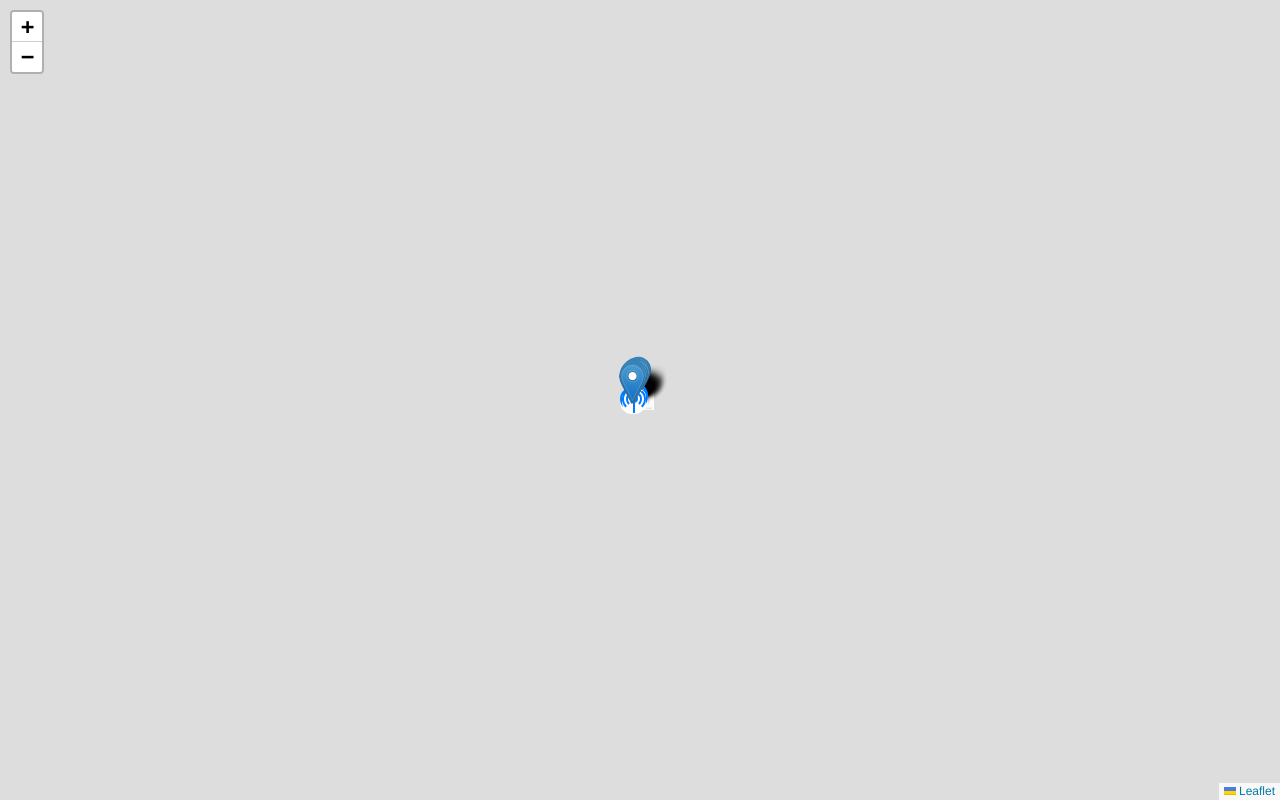
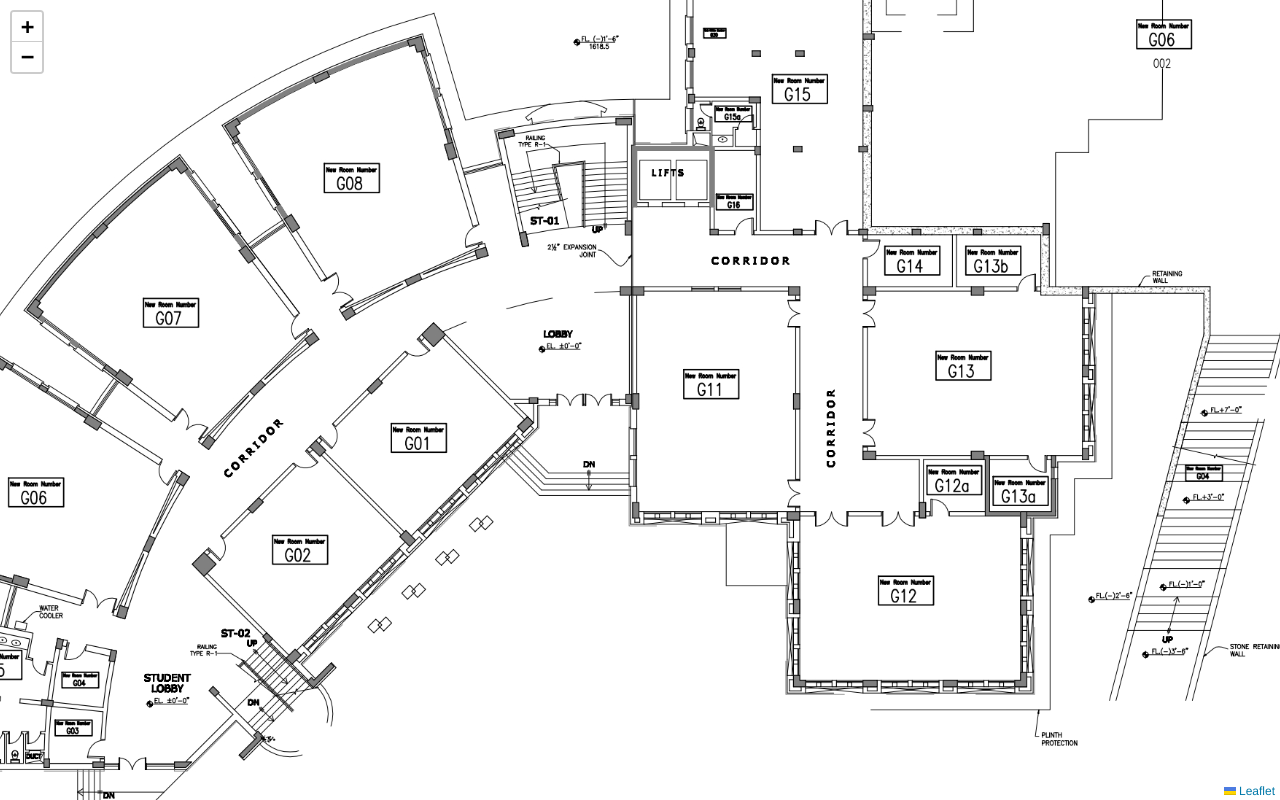
Before and after one commit to Abdullah-Khalil123/Leafleft-Api, a Next.js app: page / in a window 1280 px wide. Built offline with nearby package versions, Linux system fonts and the light colour scheme.

Commit message:
worki worki

```diff
--- a/src/components/FloorPlanMap.tsx
+++ b/src/components/FloorPlanMap.tsx
@@ -9,6 +9,7 @@ import {
 } from 'react-leaflet'
 import L, { LatLngTuple } from 'leaflet'
 import floorplan from './floorplan.jpg' // Make sure the image is in the correct path
+import { useEffect, useState } from 'react'
 
 const imageWidth = 10
 const imageHeight = imageWidth * (floorplan.height / floorplan.width)
@@ -43,17 +44,8 @@ const data = {
     { name: 'O', coordinates: [4.61328125, -10.6953125] },
     { name: 'P', coordinates: [4.25390625, -10.8828125] },
     { name: 'Q', coordinates: [4.94140625, -10.49609375] },
-    { name: 'R', coordinates: [5.484375, -9.921875] },
-    { name: 'S', coordinates: [5.7265625, -9.5546875] },
-    { name: 'T', coordinates: [5.93359375, -9.25390625] },
-    { name: 'U', coordinates: [6.2421875, -8.5625] },
-    { name: 'V', coordinates: [6.3515625, -8.1875] },
-    { name: 'W', coordinates: [5.984375, -8.08203125] },
-    { name: 'X', coordinates: [5.84375, -8.4375] },
-    { name: 'Y', coordinates: [3.56640625, -11.24609375] },
-  ] as { name: string; coordinates: LatLngTuple }[],
+  ],
   paths: [
-    ['Y', 'B'],
     ['B', 'C'],
     ['C', 'D'],
     ['D', 'E'],
@@ -81,54 +73,88 @@ const data = {
     { name: 'B1', coordinates: [3.84765625, -10.890625] },
     { name: 'B2', coordinates: [4.15625, -10.07421875] },
     { name: 'B3', coordinates: [5.0859375, -10.046875] },
-    { name: 'B4', coordinates: [5.09375, -9.12109375] },
-    { name: 'B5', coordinates: [5.921875, -8.82421875] },
-  ] as { name: string; coordinates: LatLngTuple }[],
+  ],
+}
+
+function findShortestPath(start: string, end: string) {
+  const distances: Record<string, number> = {}
+  const previous: Record<string, string | null> = {}
+  const queue: string[] = []
+
+  data.nodes.forEach((node) => {
+    distances[node.name] = Infinity
+    previous[node.name] = null
+    queue.push(node.name)
+  })
+
+  distances[start] = 0
+
+  while (queue.length) {
+    queue.sort((a, b) => distances[a] - distances[b])
+    const current = queue.shift()!
+
+    if (current === end) break
+
+    data.paths.forEach(([nodeA, nodeB]) => {
+      if (current === nodeA || current === nodeB) {
+        const neighbor = current === nodeA ? nodeB : nodeA
+        if (!queue.includes(neighbor)) return
+
+        const alt = distances[current] + 1
+        if (alt < distances[neighbor]) {
+          distances[neighbor] = alt
+          previous[neighbor] = current
+        }
+      }
+    })
+  }
+
+  const path: string[] = []
+  let step: string | null = end
+  while (step) {
+    path.unshift(step)
+    step = previous[step]
+  }
+
+  return path
 }
 
 export default function FloorPlanMap() {
+  const [shortestPath, setShortestPath] = useState<string[]>([])
+
+  useEffect(() => {
+    window.addEventListener('message', (event) => {
+      if (event.data && event.data.start && event.data.end) {
+        setShortestPath(findShortestPath(event.data.start, event.data.end))
+      }
+    })
+  }, [])
+
   return (
     <div style={{ height: '100vh', width: '100%' }}>
       <MapContainer
         center={[imageWidth / 2, -imageHeight / 2]}
-        zoom={1}
+        zoom={6.5}
         style={{ height: '100%', width: '100%' }}
         crs={L.CRS.Simple}
       >
         <ImageOverlay url={floorplan.src} bounds={bounds} />
 
-        {data.nodes.map((node) => (
-          <Marker key={node.name} position={node.coordinates}>
-            <Popup>{`${node.name}: [${node.coordinates[0].toFixed(
-              2
-            )}, ${node.coordinates[1].toFixed(2)}]`}</Popup>
-          </Marker>
-        ))}
-
-        {data.paths.map((path, index) => {
-          const startNode = data.nodes.find((node) => node.name === path[0])
-          const endNode = data.nodes.find((node) => node.name === path[1])
-          if (!startNode || !endNode) return null
-          return (
-            <Polyline
-              key={index}
-              positions={[startNode.coordinates, endNode.coordinates]}
-              color="blue"
-            />
-          )
-        })}
-
-        {data.beacons.map((beacon) => (
-          <Marker
-            key={beacon.name}
-            position={beacon.coordinates}
-            icon={beaconIcon}
-          >
-            <Popup>{`Beacon ${beacon.name}: [${beacon.coordinates[0].toFixed(
-              2
-            )}, ${beacon.coordinates[1].toFixed(2)}]`}</Popup>
-          </Marker>
-        ))}
+        {shortestPath.length > 1 && (
+          <Polyline
+            positions={shortestPath
+              .map(
+                (name) =>
+                  data.nodes.find((node) => node.name === name)
+                    ?.coordinates as LatLngTuple
+              )
+              .filter(
+                (coord): coord is LatLngTuple =>
+                  Array.isArray(coord) && coord.length === 2
+              )}
+            color="red"
+          />
+        )}
       </MapContainer>
     </div>
   )
```
Also changed, not shown: pointscreator.txt.
